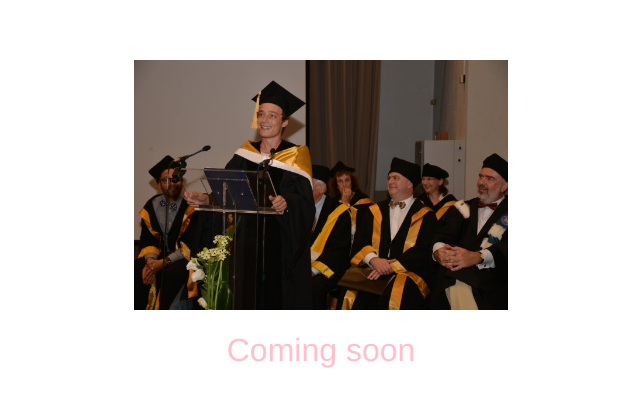
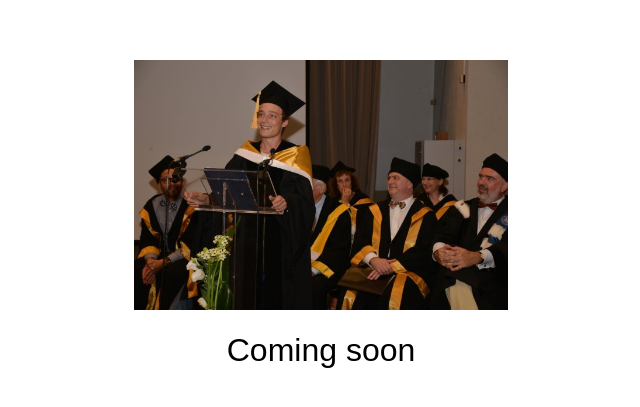
Before and after one commit to Rdem2601/hopsport, a plain HTML site: page index.html in a window 1280 px wide. Shown: the part 175-582 px from the top of the page, without its empty margins (319-959 px from the left). Drawn offline with Linux system fonts and the light colour scheme.

Commit message:
changements

```diff
--- a/style.css
+++ b/style.css
@@ -9,7 +9,9 @@ body {
 
 h1 {
 	font-weight: lighter;
-	color: pink;
+	color: rgb(158, 96, 35)
+	opacity: 0.6;
+	font-family: sans-serif;
 }
 
 
```
Also changed, not shown: 1 other file.
